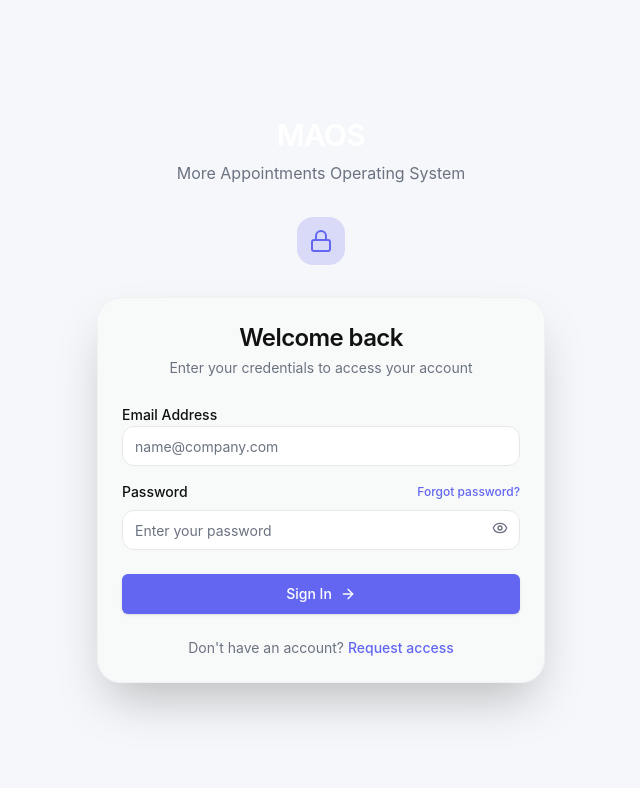
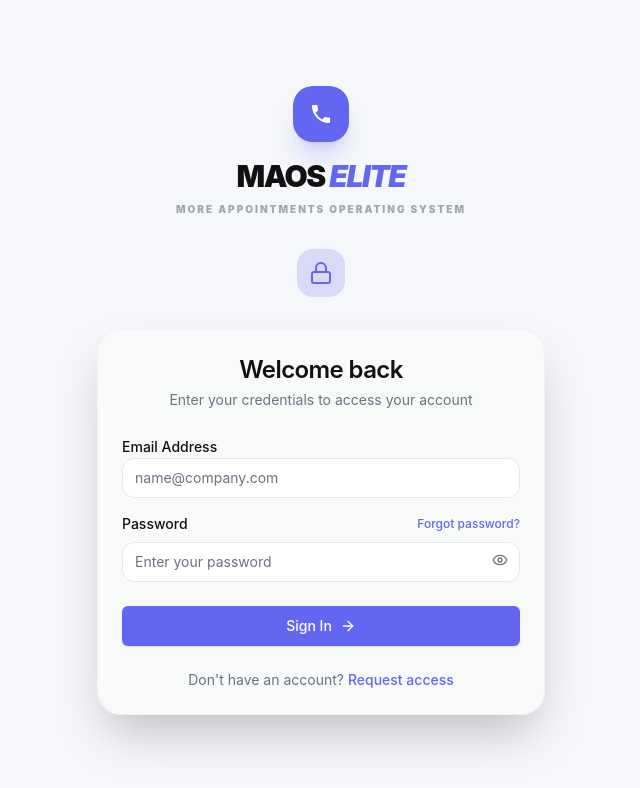
Before and after one commit to Arfinusmaan/MAOS_Production, a React (Vite) app: page /login in a window 1280 px wide. Shown: the top 788 px of the page, without its empty margins (319-959 px from the left). Built offline with nearby package versions, Linux system fonts and the light colour scheme.

Commit message:
style: resolve light-mode text contrast bugs, fix desktop download URL typo, improve brand logo layout

```diff
--- a/src/components/layout/AuthLayout.tsx
+++ b/src/components/layout/AuthLayout.tsx
@@ -4,9 +4,17 @@
   return (
     <div className="min-h-screen bg-surface flex flex-col justify-center items-center p-4">
       <div className="w-full max-w-md">
-        <div className="mb-8 text-center">
-          <h1 className="text-3xl font-semibold tracking-tight text-primary-foreground">MAOS</h1>
-          <p className="text-muted-foreground mt-2">More Appointments Operating System</p>
+        <div className="mb-8 text-center flex flex-col items-center">
+          {/* Stunning Brand Icon Badge */}
+          <div className="w-14 h-14 rounded-[20px] bg-primary flex items-center justify-center text-white shadow-xl shadow-primary/20 mb-4 transition-all hover:scale-105 duration-300">
+            <svg className="w-6 h-6 fill-current" viewBox="0 0 24 24">
+              <path d="M6.62 10.79a15.15 15.15 0 006.59 6.59l2.2-2.2a1 1 0 011.11-.27c1.12.37 2.33.57 3.58.57a1 1 0 011 1V20a1 1 0 01-1 1A17 17 0 013 4a1 1 0 011-1h3.5a1 1 0 011 1c0 1.25.2 2.46.57 3.58a1 1 0 01-.27 1.11z" />
+            </svg>
+          </div>
+          <h1 className="text-3xl font-black tracking-tighter text-foreground uppercase select-none">
+            MAOS <span className="text-primary italic">Elite</span>
+          </h1>
+          <p className="text-[10px] font-black text-muted-foreground/60 uppercase tracking-[0.2em] mt-2">More Appointments Operating System</p>
         </div>
         <Outlet />
       </div>
--- a/src/features/dialer/DialerHub.tsx
+++ b/src/features/dialer/DialerHub.tsx
@@ -137,13 +137,13 @@
   };
 
   const STATUS_COLORS: Record<string, string> = {
-    pending:      'bg-white/5 text-white/40 border-white/10',
-    booked:       'bg-emerald-500/15 text-emerald-400 border-emerald-500/30',
-    interested:   'bg-blue-500/15 text-blue-400 border-blue-500/30',
-    voicemail:    'bg-yellow-500/15 text-yellow-400 border-yellow-500/30',
-    'no answer':  'bg-orange-500/15 text-orange-400 border-orange-500/30',
-    busy:         'bg-purple-500/15 text-purple-400 border-purple-500/30',
-    'not interested': 'bg-red-500/15 text-red-400 border-red-500/30',
+    pending:      'bg-slate-100 text-slate-600 border-slate-200 dark:bg-white/5 dark:text-silver/40 dark:border-white/10',
+    booked:       'bg-emerald-500/10 text-emerald-600 border-emerald-500/20 dark:bg-emerald-500/15 dark:text-emerald-400 dark:border-emerald-500/30',
+    interested:   'bg-blue-500/10 text-blue-600 border-blue-500/20 dark:bg-blue-500/15 dark:text-blue-400 dark:border-blue-500/30',
+    voicemail:    'bg-yellow-500/10 text-yellow-600 border-yellow-500/20 dark:bg-yellow-500/15 dark:text-yellow-400 dark:border-yellow-500/30',
+    'no answer':  'bg-orange-500/10 text-orange-600 border-orange-500/20 dark:bg-orange-500/15 dark:text-orange-400 dark:border-orange-500/30',
+    busy:         'bg-purple-500/10 text-purple-600 border-purple-500/20 dark:bg-purple-500/15 dark:text-purple-400 dark:border-purple-500/30',
+    'not interested': 'bg-red-500/10 text-red-600 border-red-500/20 dark:bg-red-500/15 dark:text-red-400 dark:border-red-500/30',
   };
 
   const parseLeads = (rawData: any[], campaignId: string) => {
@@ -419,7 +419,7 @@
               </div>
               <button
                 onClick={() => {
-                  window.open('https://github.com/Arfinusmaan/MAOS_Production/releases/download/v1.0.0/MAOS%20Elite%20Dialer%201.0.0.exe', '_blank');
+                  window.open('https://github.com/Arfinusmaan/MAOS_Production/releases/download/v1.0.0/MAOS.Elite.Dialer.1.0.0.exe', '_blank');
                 }}
                 className="w-full py-3 bg-foreground text-background text-[10px] font-black uppercase tracking-widest rounded-xl hover:opacity-90 transition-all"
               >
@@ -805,13 +805,13 @@
             <div className="flex items-center gap-3 px-10 py-4 border-b border-border flex-shrink-0 flex-wrap">
               <span className="text-[9px] font-black text-muted-foreground uppercase tracking-widest mr-2">Status:</span>
               {[
-                { label: 'Pending', color: 'bg-white/10 text-white/50' },
-                { label: 'Booked', color: 'bg-emerald-500/20 text-emerald-400' },
-                { label: 'Interested', color: 'bg-blue-500/20 text-blue-400' },
-                { label: 'Voicemail', color: 'bg-yellow-500/20 text-yellow-400' },
-                { label: 'No Answer', color: 'bg-orange-500/20 text-orange-400' },
-                { label: 'Busy', color: 'bg-purple-500/20 text-purple-400' },
-                { label: 'Not Interested', color: 'bg-red-500/20 text-red-400' },
+                { label: 'Pending', color: 'bg-slate-100 text-slate-600 border border-slate-200 dark:bg-white/10 dark:text-white/50 dark:border-white/10' },
+                { label: 'Booked', color: 'bg-emerald-500/10 text-emerald-600 border border-emerald-500/20 dark:bg-emerald-500/20 dark:text-emerald-400 dark:border-transparent' },
+                { label: 'Interested', color: 'bg-blue-500/10 text-blue-600 border border-blue-500/20 dark:bg-blue-500/20 dark:text-blue-400 dark:border-transparent' },
+                { label: 'Voicemail', color: 'bg-yellow-500/10 text-yellow-600 border border-yellow-500/20 dark:bg-yellow-500/20 dark:text-yellow-400 dark:border-transparent' },
+                { label: 'No Answer', color: 'bg-orange-500/10 text-orange-600 border border-orange-500/20 dark:bg-orange-500/20 dark:text-orange-400 dark:border-transparent' },
+                { label: 'Busy', color: 'bg-purple-500/10 text-purple-600 border border-purple-500/20 dark:bg-purple-500/20 dark:text-purple-400 dark:border-transparent' },
+                { label: 'Not Interested', color: 'bg-red-500/10 text-red-600 border border-red-500/20 dark:bg-red-500/20 dark:text-red-400 dark:border-transparent' },
               ].map(s => (
                 <span key={s.label} className={`px-3 py-1 rounded-lg text-[9px] font-black uppercase tracking-wider ${s.color}`}>{s.label}</span>
               ))}
```
